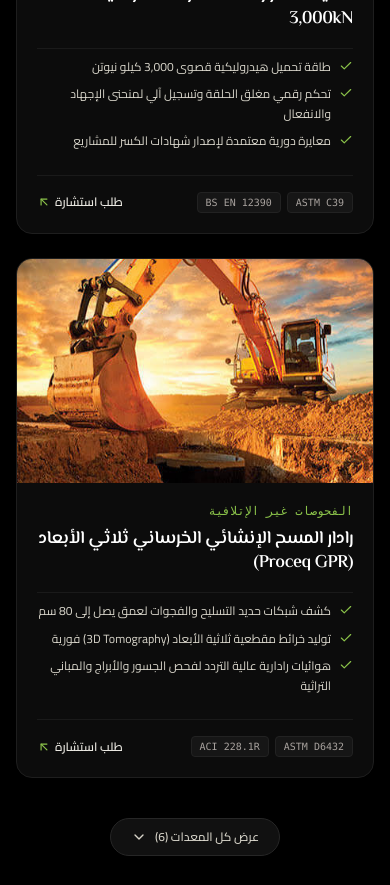
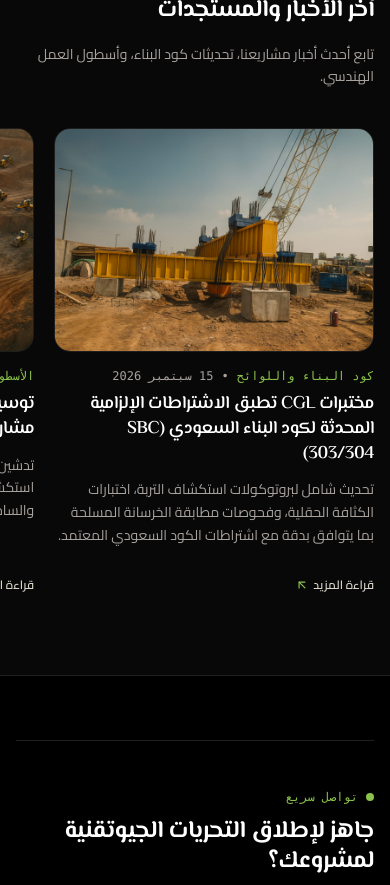
Before and after one commit to umar-essayed/cgl, a Next.js app: page /ar in a window 390 px wide. Shown: the part 5420-6305 px from the top of the page. Built offline with nearby package versions, Linux system fonts and the light colour scheme.

Commit message:
feat(responsive): add touch-optimized horizontal snap scroll on mobile while keeping desktop grid identical

```diff
--- a/src/components/home/EquipmentSection.tsx
+++ b/src/components/home/EquipmentSection.tsx
@@ -77,8 +77,8 @@
           })}
         </div>
 
-        {/* Clean 3-Item Grid */}
-        <div className="grid grid-cols-1 md:grid-cols-2 lg:grid-cols-3 gap-6 sm:gap-8">
+        {/* Mobile: Horizontal scroll slider | Desktop: Exact same 3-column grid */}
+        <div className="flex md:grid md:grid-cols-2 lg:grid-cols-3 gap-5 md:gap-8 overflow-x-auto md:overflow-visible snap-x snap-mandatory scrollbar-none -mx-4 px-4 sm:mx-0 sm:px-0 pb-4 md:pb-0">
           {displayedEquipment.map((item) => {
             const name = isRtl ? item.nameAr : item.nameEn;
             const categoryName = isRtl ? item.categoryNameAr : item.categoryNameEn;
@@ -87,7 +87,7 @@
             return (
               <div
                 key={item.id}
-                className="bg-[#0c0c0c] border border-[#1e1e1e] rounded-2xl overflow-hidden flex flex-col justify-between hover:border-stone-600 transition-colors group"
+                className="w-[82vw] sm:w-[320px] md:w-auto flex-shrink-0 md:flex-shrink snap-center sm:snap-start bg-[#0c0c0c] border border-[#1e1e1e] rounded-2xl overflow-hidden flex flex-col justify-between hover:border-stone-600 transition-colors group"
               >
                 {/* Clean Image (No floating stickers or fake overlays) */}
                 <div className="relative h-56 sm:h-60 w-full overflow-hidden bg-[#141414]">
--- a/src/components/home/NewsSection.tsx
+++ b/src/components/home/NewsSection.tsx
@@ -35,8 +35,8 @@
           </p>
         </div>
 
-        {/* Clean Editorial 3-Card Grid */}
-        <div className="grid grid-cols-1 md:grid-cols-2 lg:grid-cols-3 gap-8">
+        {/* Mobile: Horizontal scroll slider | Desktop: Exact same 3-column grid */}
+        <div className="flex md:grid md:grid-cols-2 lg:grid-cols-3 gap-5 md:gap-8 overflow-x-auto md:overflow-visible snap-x snap-mandatory scrollbar-none -mx-4 px-4 sm:mx-0 sm:px-0 pb-4 md:pb-0">
           {CGL_LATEST_NEWS.map((article) => {
             const title = isRtl ? article.titleAr : article.titleEn;
             const excerpt = isRtl ? article.excerptAr : article.excerptEn;
@@ -45,7 +45,7 @@
             return (
               <article
                 key={article.id}
-                className="group flex flex-col justify-between"
+                className="w-[82vw] sm:w-[320px] md:w-auto flex-shrink-0 md:flex-shrink snap-center sm:snap-start group flex flex-col justify-between"
               >
                 <div>
                   {/* Clean Image */}
```
